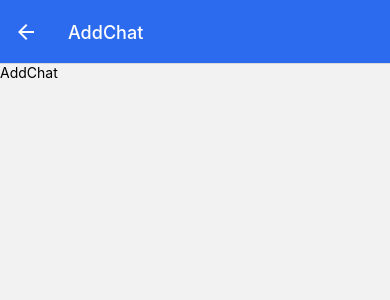
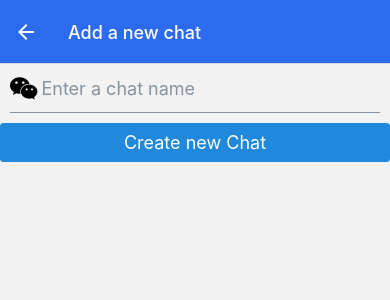
Before and after one commit to preston176/chat-app-react-native, a React Native app: screen /AddChat in a window 390 px wide. Shown: the top 300 px of the page. Built offline with nearby package versions, Linux system fonts and the light colour scheme.

Commit message:
chats can be added

```diff
--- a/components/AddChat.js
+++ b/components/AddChat.js
@@ -1,14 +1,64 @@
 import { StyleSheet, Text, View } from 'react-native'
-import React from 'react'
+import React, { useLayoutEffect, useState, useEffect } from 'react'
+import { Button, Input } from "react-native-elements"
+import Icon from "react-native-vector-icons/FontAwesome"
+import { db } from "../firebaseConfig"
+import { collection, addDoc, onSnapshot } from 'firebase/firestore';
 
-const AddChat = () => {
+
+const AddChat = ({ navigation }) => {
+    const [input, setInput] = useState("")
+
+    useLayoutEffect(() => {
+        navigation.setOptions({
+            title: "Add a new chat",
+            // headerBackTitle: "Chats",
+        })
+
+    }, [])
+
+
+    const handleCreateChat = async () => {
+        try {
+          const chatsRef = collection(db, 'chats');
+          await addDoc(chatsRef, {
+            chatName: input,
+          });
+          setInput(''); // Clear the input field after adding a chat
+        } catch (error) {
+          alert(error.message);
+        }
+      };
+
     return (
-        <View>
-            <Text>AddChat</Text>
+        <View style={styles.container}>
+            <Input
+                placeholder='Enter a chat name'
+                value={input}
+                onChangeText={text => setInput(text)}
+                onSubmitEditing={handleCreateChat}
+                leftIcon={
+                    <Icon
+                        name='wechat'
+                        type="antdesign"
+                        size={24}
+                        color="black"
+
+                    />}
+            />
+            <Button
+                onPress={handleCreateChat}
+                title="Create new Chat"
+            />
+
         </View>
     )
 }
 
 export default AddChat
 
-const styles = StyleSheet.create({})
+const styles = StyleSheet.create({
+    container: {
+
+    }
+})
--- a/firebaseConfig.js
+++ b/firebaseConfig.js
@@ -2,8 +2,6 @@
 import { initializeApp } from "firebase/app";
 import { getFirestore } from "firebase/firestore";
 import { getAuth } from "firebase/auth";
-// TODO: Add SDKs for Firebase products that you want to use
-// https://firebase.google.com/docs/web/setup#available-libraries
 
 // Your web app's Firebase configuration
 const firebaseConfig = {
@@ -20,4 +18,4 @@ const app = initializeApp(firebaseConfig);
 const db = getFirestore(app);
 const auth = getAuth(app);
 
-export default {db, auth}
+export { db, auth }; // Export db and auth as separate named exports
```
